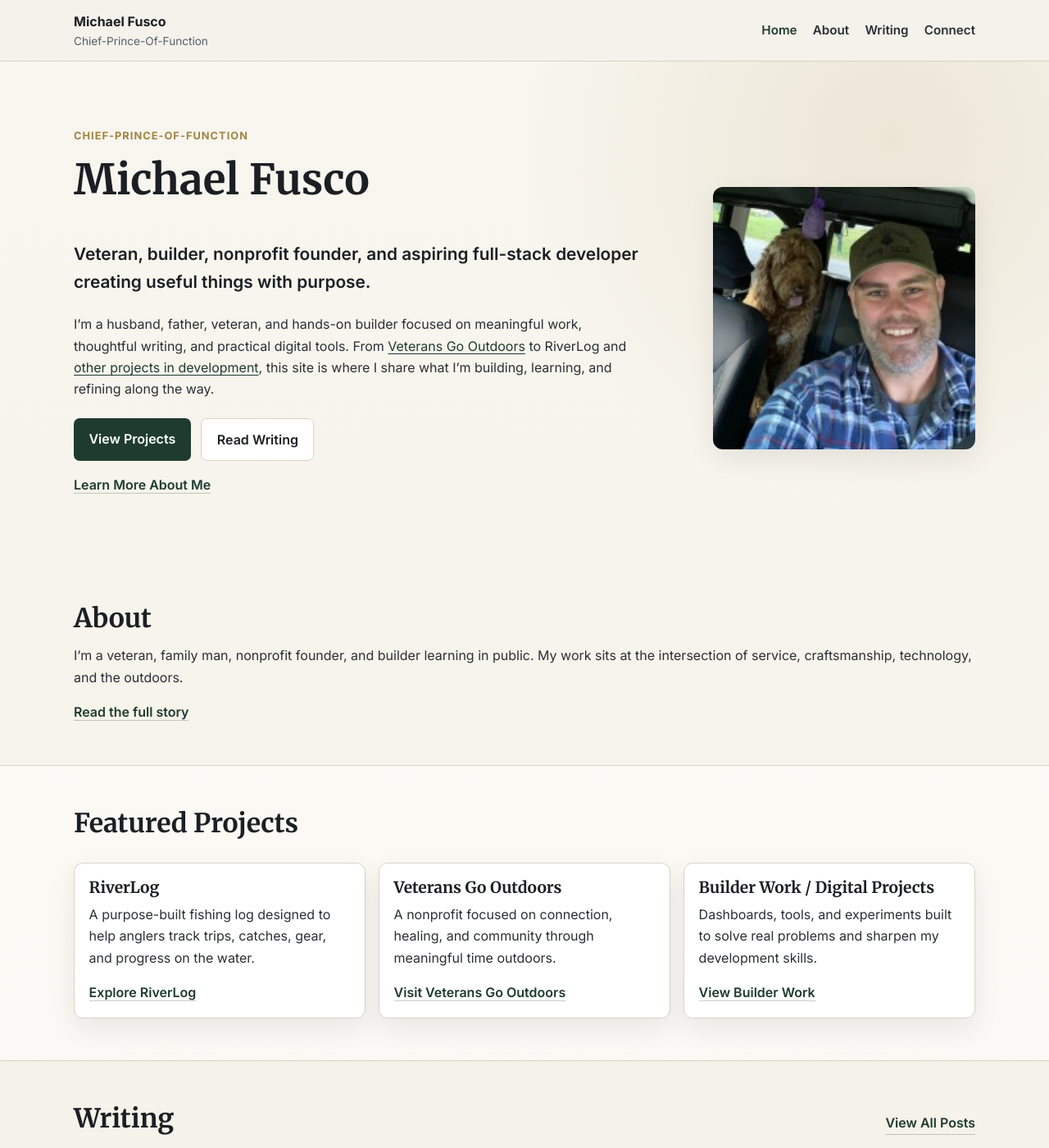
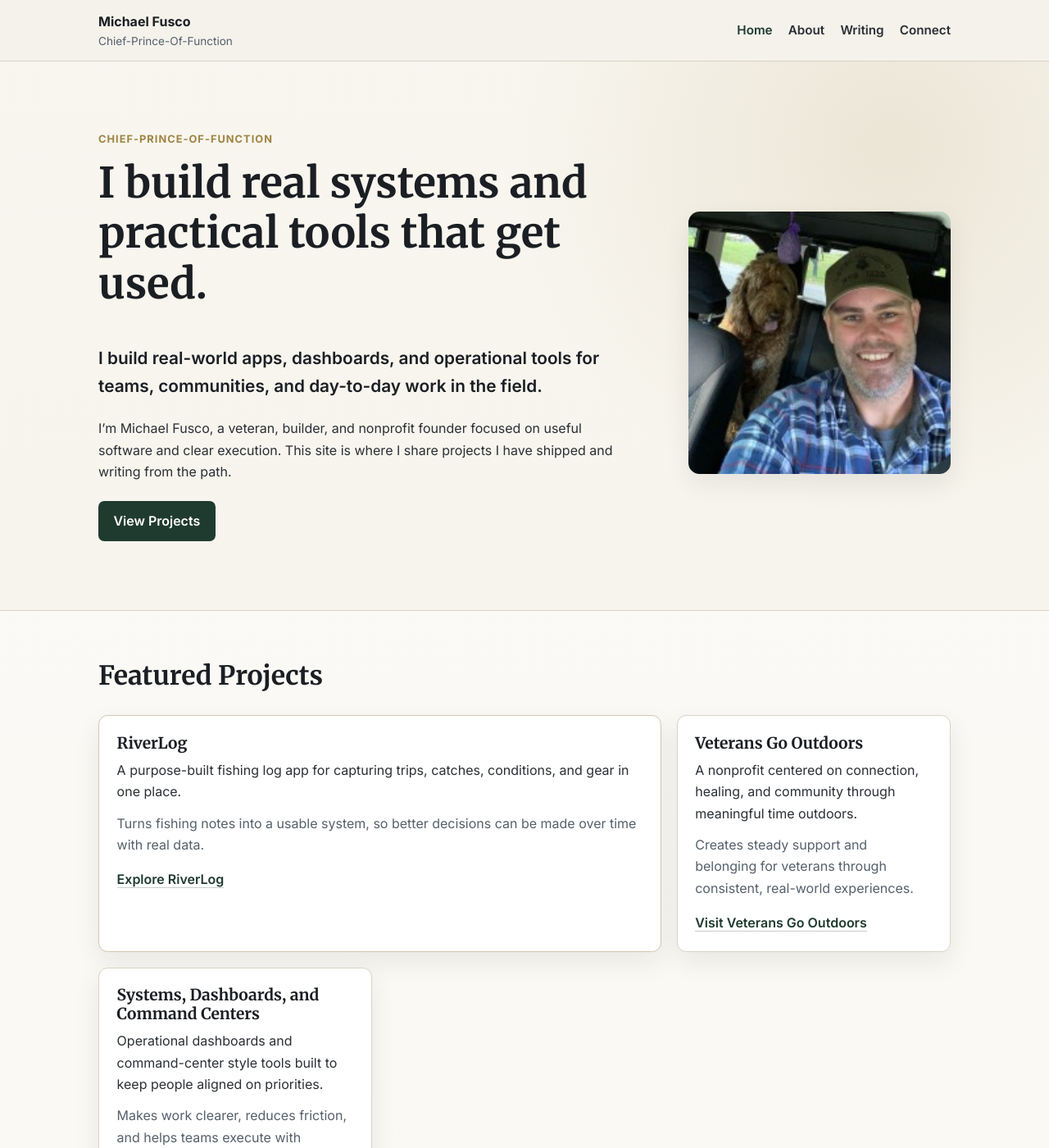
Before and after one commit to Chief-Prince-Of-Function/chief-prince-of-function.github.io, a Jekyll site: the page built from index.markdown, in a window 1280 px wide and 1400 px high. Shown: the whole window at 82% size. Built offline with Jekyll 4.4.1, drawn with Linux system fonts in a browser that asks for light colours; some of the changed text lies outside the part shown.

Commit message:
Refresh homepage with focused portfolio sections

```diff
--- a/_data/projects.yml
+++ b/_data/projects.yml
@@ -1,17 +1,21 @@
 - title: RiverLog
-  description: A purpose-built fishing log designed to help anglers track trips, catches, gear, and progress on the water.
+  description: A purpose-built fishing log app for capturing trips, catches, conditions, and gear in one place.
+  impact: Turns fishing notes into a usable system, so better decisions can be made over time with real data.
   url: "#"
   cta: Explore RiverLog
+  featured: true
 
 - title: Veterans Go Outdoors
-  description: A nonprofit focused on connection, healing, and community through meaningful time outdoors.
+  description: A nonprofit centered on connection, healing, and community through meaningful time outdoors.
+  impact: Creates steady support and belonging for veterans through consistent, real-world experiences.
   url: "https://www.veteransgooutdoors.org/"
   target: "_blank"
   rel: "noopener noreferrer"
   cta: Visit Veterans Go Outdoors
 
-- title: Builder Work / Digital Projects
-  description: Dashboards, tools, and experiments built to solve real problems and sharpen my development skills.
+- title: Systems, Dashboards, and Command Centers
+  description: Operational dashboards and command-center style tools built to keep people aligned on priorities.
+  impact: Makes work clearer, reduces friction, and helps teams execute with confidence.
   url: "https://github.com/Chief-Prince-Of-Function"
   target: "_blank"
   rel: "noopener noreferrer"
--- a/_includes/project-card.html
+++ b/_includes/project-card.html
@@ -1,5 +1,10 @@
-<article class="card card--project">
+<article class="card card--project{% if project.featured %} card--project-featured{% endif %}">
   <h3>{{ project.title }}</h3>
   <p>{{ project.description }}</p>
-  <a class="text-link" href="{{ project.url }}"{% if project.target %} target="{{ project.target }}"{% endif %}{% if project.rel %} rel="{{ project.rel }}"{% endif %}>{{ project.cta | default: 'Learn More' }}</a>
+  {% if project.impact %}
+    <p class="card-note">{{ project.impact }}</p>
+  {% endif %}
+  {% if project.url %}
+    <a class="text-link" href="{{ project.url }}"{% if project.target %} target="{{ project.target }}"{% endif %}{% if project.rel %} rel="{{ project.rel }}"{% endif %}>{{ project.cta | default: 'Learn More' }}</a>
+  {% endif %}
 </article>
--- a/_layouts/default.html
+++ b/_layouts/default.html
@@ -44,6 +44,7 @@
           <ul class="plain-list">
             <li><a href="mailto:{{ site.email }}">{{ site.email }}</a></li>
             <li><a href="https://github.com/{{ site.github_username }}">GitHub</a></li>
+            <li><a href="https://www.linkedin.com/in/michael-fusco-902030b4/" target="_blank" rel="noopener noreferrer">LinkedIn</a></li>
             {%- if site.twitter_username -%}
               <li><a href="https://x.com/{{ site.twitter_username }}">X / Twitter</a></li>
             {%- endif -%}
--- a/assets/css/style.css
+++ b/assets/css/style.css
@@ -46,7 +46,7 @@ a {
 a:hover { color: var(--forest-soft); }
 
 .wrap {
-  width: min(1100px, 92%);
+  width: min(1040px, 92%);
   margin: 0 auto;
 }
 
@@ -121,7 +121,7 @@ a:hover { color: var(--forest-soft); }
 }
 
 .hero {
-  padding: 5rem 0 4rem;
+  padding: 5.25rem 0 4.25rem;
   background: radial-gradient(circle at 85% 15%, rgba(159, 132, 66, 0.14), transparent 38%);
 }
 
@@ -134,7 +134,7 @@ a:hover { color: var(--forest-soft); }
 
 .hero-text {
   flex: 1 1 560px;
-  max-width: 700px;
+  max-width: 640px;
 }
 
 .hero-image {
@@ -146,7 +146,7 @@ a:hover { color: var(--forest-soft); }
 .hero-image img {
   display: block;
   width: min(100%, 320px);
-  border-radius: 0.75rem;
+  border-radius: 0.85rem;
   box-shadow: var(--shadow);
 }
 
@@ -201,7 +201,7 @@ a:hover { color: var(--forest-soft); }
 }
 
 .section {
-  padding: 3.2rem 0;
+  padding: 3.75rem 0;
 }
 
 .section--tinted {
@@ -223,16 +223,26 @@ a:hover { color: var(--forest-soft); }
 
 .card-grid {
   display: grid;
-  grid-template-columns: repeat(auto-fit, minmax(220px, 1fr));
-  gap: 1rem;
+  grid-template-columns: repeat(auto-fit, minmax(250px, 1fr));
+  gap: 1.15rem;
 }
 
 .card {
   background: var(--white);
   border: 1px solid var(--border);
   border-radius: 0.7rem;
-  padding: 1.1rem;
+  padding: 1.35rem;
   box-shadow: var(--shadow);
+}
+
+.card--project-featured {
+  grid-column: span 2;
+  border-color: #cfc7af;
+}
+
+.card-note {
+  color: var(--muted);
+  margin-top: -0.25rem;
 }
 
 .card h3 a {
@@ -267,6 +277,16 @@ a:hover { color: var(--forest-soft); }
   display: flex;
   flex-wrap: wrap;
   gap: 0.6rem;
+}
+
+.proof-list {
+  margin: 1rem 0 0;
+  padding-left: 1.2rem;
+  max-width: 70ch;
+}
+
+.proof-list li + li {
+  margin-top: 0.55rem;
 }
 
 .value-list li {
@@ -354,7 +374,7 @@ a:hover { color: var(--forest-soft); }
   }
 
   .hero {
-    padding: 3.5rem 0 3rem;
+    padding: 3.5rem 0 3.25rem;
   }
 
   .hero__content {
@@ -376,6 +396,10 @@ a:hover { color: var(--forest-soft); }
     width: min(100%, 280px);
   }
 
+  .card--project-featured {
+    grid-column: span 1;
+  }
+
   .footer-signoff {
     text-align: left;
   }
--- a/index.markdown
+++ b/index.markdown
@@ -7,27 +7,17 @@ title: Home
   <div class="wrap hero__content">
     <div class="hero-text">
       <p class="eyebrow">Chief-Prince-Of-Function</p>
-      <h1>Michael Fusco</h1>
-      <p class="lead">Veteran, builder, nonprofit founder, and aspiring full-stack developer creating useful things with purpose.</p>
-      <p>I’m a husband, father, veteran, and hands-on builder focused on meaningful work, thoughtful writing, and practical digital tools. From <a href="https://www.veteransgooutdoors.org/" target="_blank" rel="noopener noreferrer">Veterans Go Outdoors</a> to RiverLog and <a href="https://github.com/Chief-Prince-Of-Function" target="_blank" rel="noopener noreferrer">other projects in development</a>, this site is where I share what I’m building, learning, and refining along the way.</p>
+      <h1>I build real systems and practical tools that get used.</h1>
+      <p class="lead">I build real-world apps, dashboards, and operational tools for teams, communities, and day-to-day work in the field.</p>
+      <p>I’m Michael Fusco, a veteran, builder, and nonprofit founder focused on useful software and clear execution. This site is where I share projects I have shipped and writing from the path.</p>
       <div class="cta-row">
         <a class="button button--primary" href="#projects">View Projects</a>
-        <a class="button button--secondary" href="{{ '/writing/' | relative_url }}">Read Writing</a>
       </div>
-      <p><a class="text-link" href="{{ '/about/' | relative_url }}">Learn More About Me</a></p>
     </div>
 
     <div class="hero-image">
       <img src="{{ '/pfp.jpg' | relative_url }}" alt="Portrait of Michael Fusco">
     </div>
-  </div>
-</section>
-
-<section class="section">
-  <div class="wrap">
-    <h2>About</h2>
-    <p>I’m a veteran, family man, nonprofit founder, and builder learning in public. My work sits at the intersection of service, craftsmanship, technology, and the outdoors.</p>
-    <a class="text-link" href="{{ '/about/' | relative_url }}">Read the full story</a>
   </div>
 </section>
 
@@ -44,6 +34,17 @@ title: Home
   </div>
 </section>
 
+<section class="section" id="built-and-shipped">
+  <div class="wrap">
+    <h2>Built and Shipped</h2>
+    <ul class="proof-list">
+      <li>Shipped RiverLog as a real, usable app for tracking fishing trips, catches, and decisions on the water.</li>
+      <li>Built operational systems and workflows that keep work organized, visible, and moving.</li>
+      <li>Worked across field operations, nonprofit leadership, and builder environments where practical tools matter.</li>
+    </ul>
+  </div>
+</section>
+
 <section class="section" id="writing">
   <div class="wrap">
     <div class="section-heading-row">
@@ -57,18 +58,3 @@ title: Home
     </div>
   </div>
 </section>
-
-<section class="section section--accent">
-  <div class="wrap">
-    <h2>Mission &amp; Values</h2>
-    <p>I care about building things that matter—tools that are useful, work that serves others, and a life shaped by faith, family, discipline, and gratitude.</p>
-    <ul class="value-list">
-      <li>Growth</li>
-      <li>Service</li>
-      <li>Faith</li>
-      <li>Family</li>
-      <li>Discipline</li>
-      <li>Craftsmanship</li>
-    </ul>
-  </div>
-</section>
```
